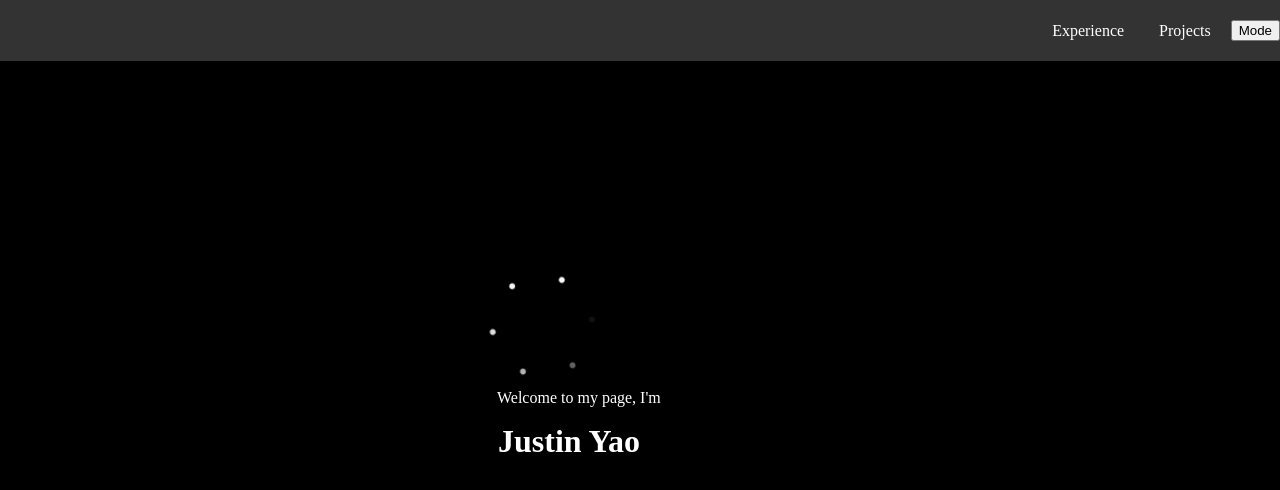
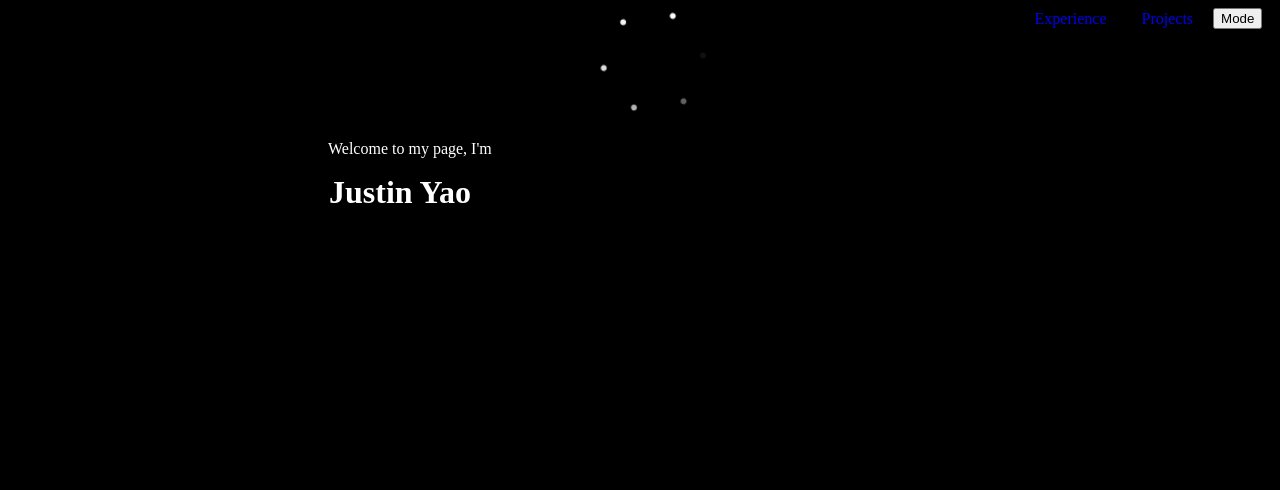
Before and after one commit to justinyao6/justinyao, a website built with Vite: page index.html in a window 1280 px wide. Both pictures are taken after a click on the button "Mode". Shown: the top 490 px of the page. Built offline with nearby package versions, Linux system fonts and the light colour scheme.

Commit message:
implement dark light mode; fixed formatting for intro stuff

```diff
--- a/index.html
+++ b/index.html
@@ -5,20 +5,19 @@
   <meta name="viewport" content="width=device-width, initial-scale=1.0">
   <title>i dont even know</title>
   <link rel="stylesheet" href="styles.css">
+  <script type="text/javascript" src="src/mode.js" defer></script>
 </head>
 <body>
 
     <header class="header">
         <nav>
             <ul>
-                <li><a href="#experience">Experience</a></li>
-                <li><a href="#projects">Projects</a></li>
+                <li><a href="#experience" id="color">Experience</a></li>
+                <li><a href="#projects" id="color2">Projects</a></li>
             </ul>
         </nav>
-        <button class="mode-button">Mode</button>
+        <button onclick="myFunction()" class="mode-button">Mode</button>
     </header>
-
-    <div class = "container">
     <div class = "loading">
       <div id = 'test1'>
         .
@@ -39,13 +38,17 @@
           .
       </div>
   </div>
+    <div class = "container">
+
+        <div id="formatting">
           <p>Welcome to my page, I'm</p>
           <h1>
             Justin Yao
           </h1>
           <h2 id="description">Software Engineer</h2>
+          <h3></h3>
+        </div>
 
-        <h3></h3>
     </div>
 
 
--- /dev/null
+++ b/src/mode.js
@@ -0,0 +1,18 @@
+const element = document.body;
+function myFunction(){
+    element.classList.toggle("dark-mode");
+
+    if(element.classList.contains("dark-mode")){
+        localStorage.setItem('theme','dark')
+    }
+    else{
+        localStorage.setItem('theme', 'light')
+    }
+}
+
+window.addEventListener('DOMContentLoaded', () =>{
+    const user_saved = localStorage.getItem('theme');
+    if(user_saved == 'dark'){
+        element.classList.add("dark-mode");
+    }
+});
--- a/styles.css
+++ b/styles.css
@@ -1,29 +1,35 @@
 
 body{
-    background-color:black;
-    color:white;
+    background-color:white;
+    color:black;
     width: 100%;
     height: 100vh;
     margin: 0;
-    display: flex;
-    align-items: center;
-    justify-content: center;
-    flex-direction: column;
     padding: 8px;
+    transition: background-color 0.5s ease, color 0.5s ease;
 
   }
+  .container{
+    margin: auto;
+    margin-top: 15px;
+    display: flex;
+    flex-direction: column;
+    width: 50%;
+  }
+
+  .dark-mode{
+    background-color: black;
+    color: white;
+  }
   .header {
-    background-color: #333; /* Dark background for the header */
-    color: white;
-    width: 100%;
-    padding: 20px 0; /* Top and bottom padding */
+    width: 98%;
+    padding-right: 50px;
     display: flex;
     justify-content: space-between; /* Space out elements */
     align-items: center; /* Align items vertically */
-    position: fixed;
     top: 0;
     left: 0;
-    z-index: 100; /* Ensures the header stays on top */
+    position: relative;
 }
 
 /* Navigation section */
@@ -40,19 +46,28 @@ header nav {
 
 .header nav ul li {
     margin: 0 15px; /* Space between navigation items */
+
 }
 
 .header nav ul li a {
+
     text-decoration: none;
-    color: white;
     font-size: 1rem;
     margin-right: 5px;
+
+}
+.header nav ul li a:visited,
+.header nav ul li a:hover,
+.header nav ul li a:active {
+  color: inherit;       /* This ensures they match their parent element's color */
+  text-decoration: none;
+  font-size: 1rem;
+  margin-right: 5px;
 }
 
-.header nav ul li a:hover {
-    color: #ff9800; /* Color change on hover */
-}
+
   .loading{
+    margin: auto;
     position: relative;
     width: 80px;
     height: 80px;
@@ -106,13 +121,11 @@ header nav {
 
 
   h1{
-    color: white;
     width: 200px;
     height: 50px;
     margin: 1px;
   }
   h2{
-    color: white;
     width: 300px;
     height: 30px;
     animation-name: fade;
```
Lines whose indentation alone changed are shown as unchanged.
